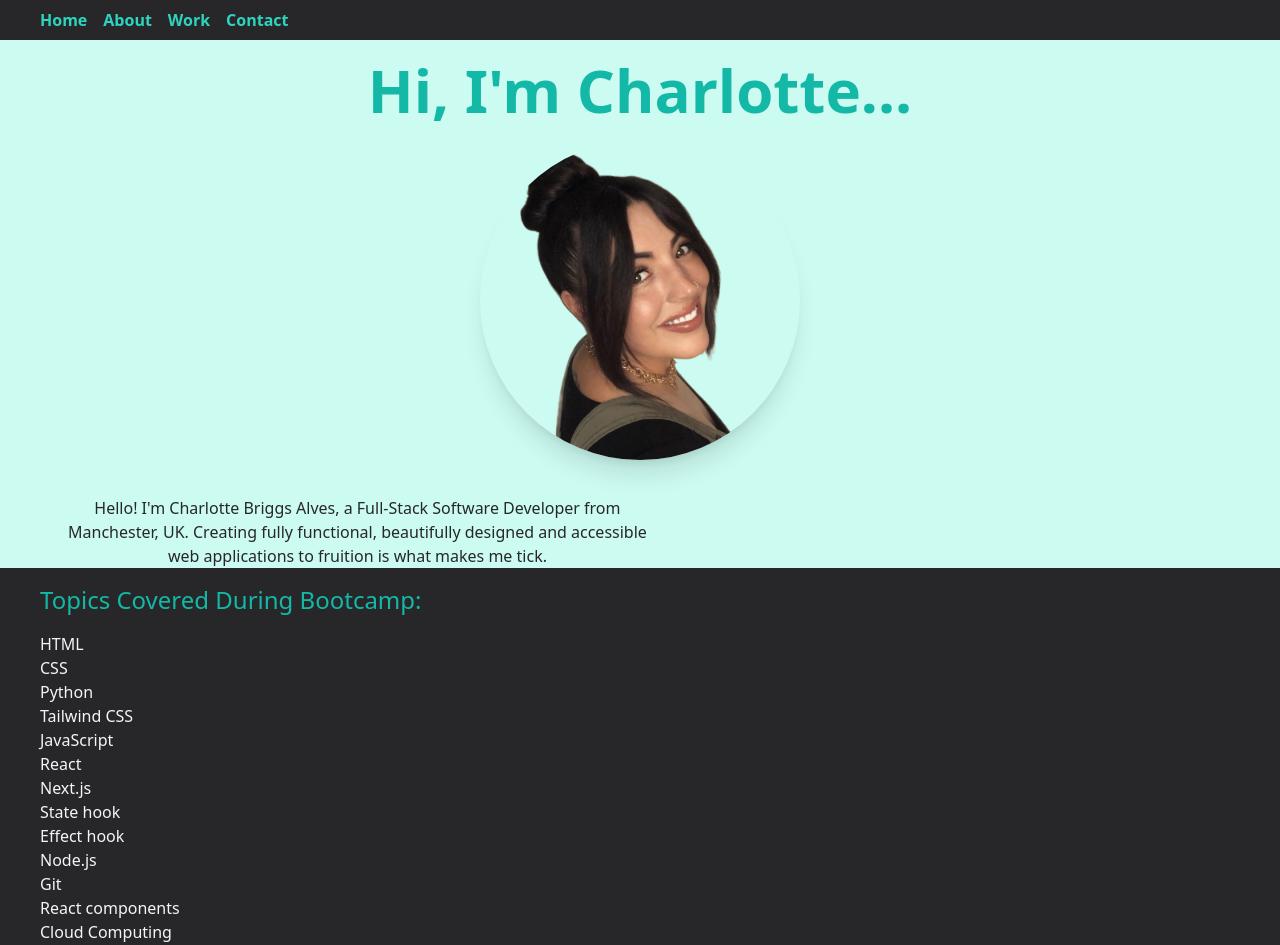
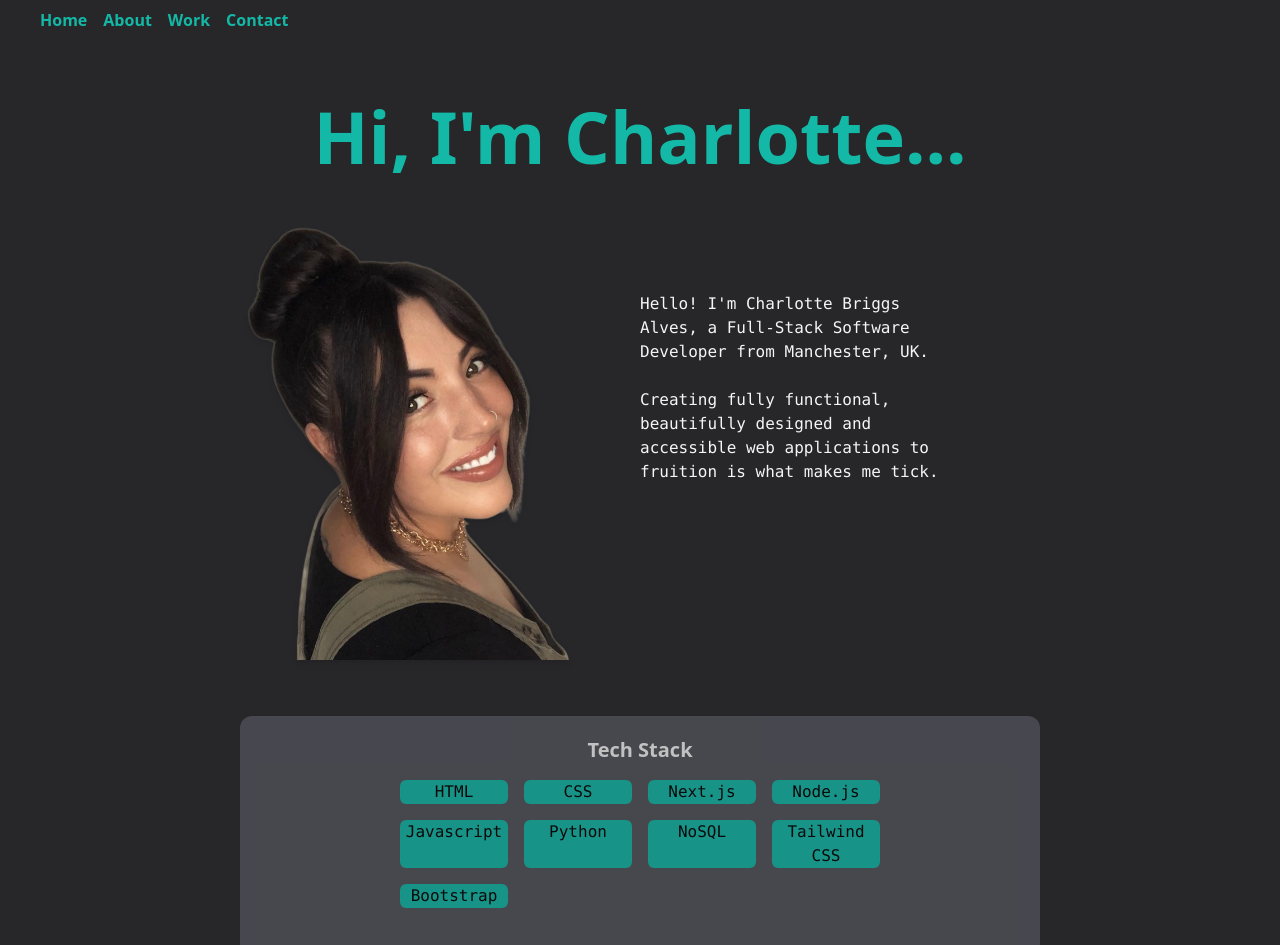
Before and after one commit to charbriggs/skillscityproject, a Next.js app: page / in a window 1280 px wide. Shown: the top 945 px of the page. Built offline with nearby package versions, Linux system fonts and the light colour scheme.

Commit message:
Added 2 column grid and tech stack info

```diff
--- a/components/home/bio/index.js
+++ b/components/home/bio/index.js
@@ -1,9 +1,10 @@
 export default function Bio() {
     return (
-      <div className="w-screen pl-10 ">
-      <div className="max-w-prose text-l text-center text-zinc-800 pt-6 mx-5 mt-3">
+      <div className="bg-zinc-800">
+      <div className=" max-w-prose text-l text-neutral-100 pb-8 pt-10 mx-5 mt-3 font-mono">
         Hello! I'm Charlotte Briggs Alves, a Full-Stack Software Developer from Manchester, UK.
-
+        <br />
+        <br />
         Creating fully functional, beautifully designed and accessible web applications to fruition is what makes me tick.
 
 
--- a/components/home/hero/index.js
+++ b/components/home/hero/index.js
@@ -1,6 +1,6 @@
 export default function Hero({ name }) {
     return (
-      <div className="text-6xl text-center">
+      <div className="text-7xl text-center pt-10 pb-5 content-center">
         <div className="font-bold text-teal-500 py-5">
         {name}
         </div>
--- a/components/home/navbar/index.js
+++ b/components/home/navbar/index.js
@@ -15,10 +15,10 @@ export default function Navbar({ name }) {
         -mt-20
         ;
         ">
-                <Link className="text-teal-400 pr-4 font-bold" href="/index">Home</Link>
-                <Link className="text-teal-400 pr-4 font-bold" href="/bookspage">About</Link>
-                <Link className="text-teal-400 pr-4 font-bold" href="/projects">Work</Link>
-                <Link className="text-teal-400 pr-4 font-bold" href="/contactpage">Contact</Link>
+                <Link className="text-teal-500 pr-4 font-bold" href="/index">Home</Link>
+                <Link className="text-teal-500 pr-4 font-bold" href="/bookspage">About</Link>
+                <Link className="text-teal-500 pr-4 font-bold" href="/projects">Work</Link>
+                <Link className="text-teal-500 pr-4 font-bold" href="/contactpage">Contact</Link>
 
               </div>
               </div>
--- a/components/home/photo/index.js
+++ b/components/home/photo/index.js
@@ -1,8 +1,16 @@
 export default function Photo() {
     return (
-      <div className="w-full max-w-xs mx-auto">
-        <div className="object-center">
-         <img className="rounded-full w-70 h-70 shadow-xl dark:shadow-gray-400" src="/assets/headshot.png" alt="woman with brown hair tied up in a bun with a long fringe draping her face, smiling and looking at the camera"/>
+      <div className="">
+        <div className="grid grid-cols-2 gap-0 ax-w-lg pb-14">
+         <img className="bg-contain bg-left rounded-lg drop-shadow-md max-w-md ml-48 mr-0" src="/assets/headshot.png" alt="woman with brown hair tied up in a bun with a long fringe draping her face, smiling and looking at the camera"/>
+         <div className=" max-w-prose text-l text-neutral-100 font-mono mr-80 mt-20 pr-0">
+        Hello! I'm Charlotte Briggs Alves, a Full-Stack Software Developer from Manchester, UK.
+        <br />
+        <br />
+        Creating fully functional, beautifully designed and accessible web applications to fruition is what makes me tick.
+
+
+        </div>
         </div>
         </div>
 
--- /dev/null
+++ b/components/home/skillsgrid/index.js
@@ -0,0 +1,20 @@
+export default function Skillsgrid() {
+    return (
+        <div className="bg-zinc-600 bg-center rounded-xl px-40 py-5 max-w-4xl mx-60 pb-12 opacity-75 ">
+             <div className="text-center pb-4 font-sansserif text-xl text-neutral-100 opacity-100 font-semibold"> Tech Stack </div>
+        <div className="grid grid-cols-4 gap-4 justify-normal content-center">
+        <div className="bg-teal-500 rounded-md text-center font-mono"> HTML </div>
+        <div className="bg-teal-500 rounded-md text-center font-mono"> CSS </div>
+        <div className="bg-teal-500 rounded-md text-center font-mono"> Next.js</div>
+        <div className="bg-teal-500 rounded-md text-center font-mono"> Node.js</div>
+        <div className="bg-teal-500 rounded-md text-center font-mono"> Javascript</div>
+        <div className="bg-teal-500 rounded-md text-center font-mono"> Python</div>
+        <div className="bg-teal-500 rounded-md text-center font-mono"> NoSQL</div>
+        <div className="bg-teal-500 rounded-md text-center font-mono"> Tailwind CSS</div>
+        <div className="bg-teal-500 rounded-md text-center font-mono"> Bootstrap</div>
+
+
+        </div>
+        </div>
+    )
+}
--- a/pages/index.js
+++ b/pages/index.js
@@ -3,41 +3,20 @@ import Hero from "../components/home/hero";
 import Bio from "../components/home/bio";
 import Navbar from "../components/home/navbar";
 import Photo from "../components/home/photo";
+import Skillsgrid from "../components/home/skillsgrid";
 
 export default function Homepage() {
   return (
-    <div className="w-full py-10 bg-teal-100 pt-20">
+    <div className="w-full py-10 bg-zinc-800 pt-20">
      <Navbar />
       <Hero
         name="Hi, I'm Charlotte..."
       />
       <Photo />
-      <Bio />
+      <Skillsgrid />
 
-        <div className="w-full flex flex-col bg-zinc-800 pl-10">
 
-          <h3 className="font-medium text-2xl bg-zinc-800 pt-4 text-teal-500">
-          Topics Covered During Bootcamp:
-          </h3>
-          </div>
-          <div>
-            <ul className="list-disk bg-zinc-800 bg-zinc-800 pl-10 pt-4 pb-10 text-neutral-100">
-              <li>HTML</li>
-              <li>CSS</li>
-              <li>Python</li>
-              <li>Tailwind CSS</li>
-              <li>JavaScript</li>
-              <li>React</li>
-              <li>Next.js</li>
-              <li>State hook</li>
-              <li>Effect hook</li>
-              <li>Node.js</li>
-              <li>Git</li>
-              <li>React components</li>
-              <li>Cloud Computing</li>
-              <li>SQL</li>
-            </ul>
-        </div>
+
 
 
 
```
